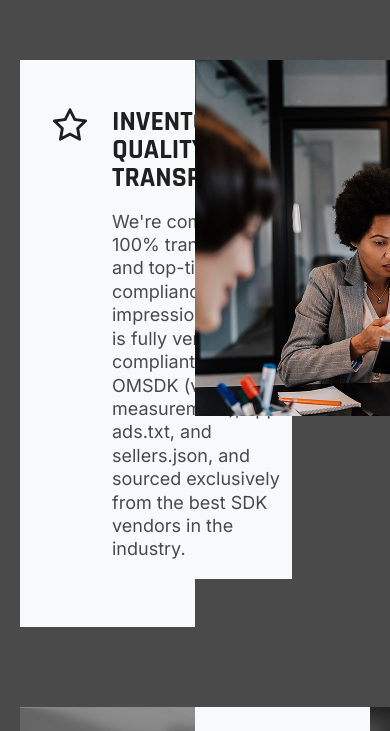
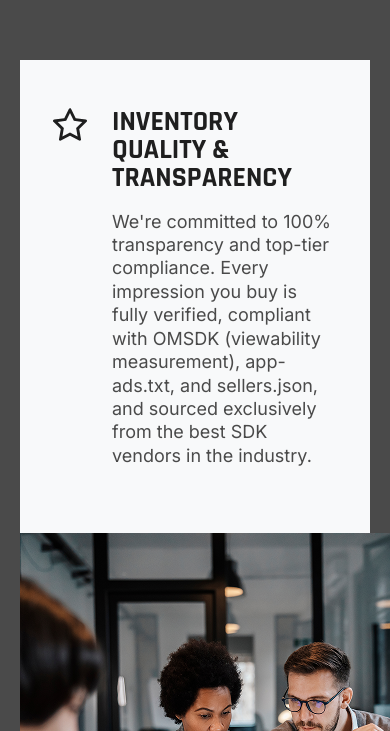
Before and after one commit to jwong65/vite-react-site, a React (Vite) app: page /advertisers in a window 390 px wide. Shown: the part 1953-2684 px from the top of the page. Built offline with nearby package versions, Linux system fonts and the light colour scheme.

Commit message:
Changed when the advertiser images are removed (834 breakpoint) and changed the advertiser content to be max-width

```diff
--- a/src/pages/advertisers.css
+++ b/src/pages/advertisers.css
@@ -436,6 +436,27 @@
         padding-right: 20px;
     }
 }
+@media (max-width: 834px){
+    .header-wrapper{
+        margin-bottom: 0 !important;
+    }
+    .background-advertiser{
+        display: none;
+    }
+    .advertiser-floating-overlay{
+        display: none;
+    }
+    .advertiser-content-3{
+        display: flex;
+        flex-direction: column;
+        width: 100%;
+    }
+    .left-content-advertiser, .right-content-advertiser{
+        max-width: 100%;
+        width: 100%;
+
+    }
+}
 @media(max-width: 480px)  {
     .ant-layout-content {
         padding-top: 0;
@@ -469,12 +490,6 @@
         padding: 0 15px;
         font-size: 28px;
     }
-    .background-advertiser{
-        display: none;
-    }
-    .advertiser-floating-overlay{
-        display: none;
-    }
     .advertiser-main-heading{
         margin-top: 30px;
         font-size: 28px;
```
